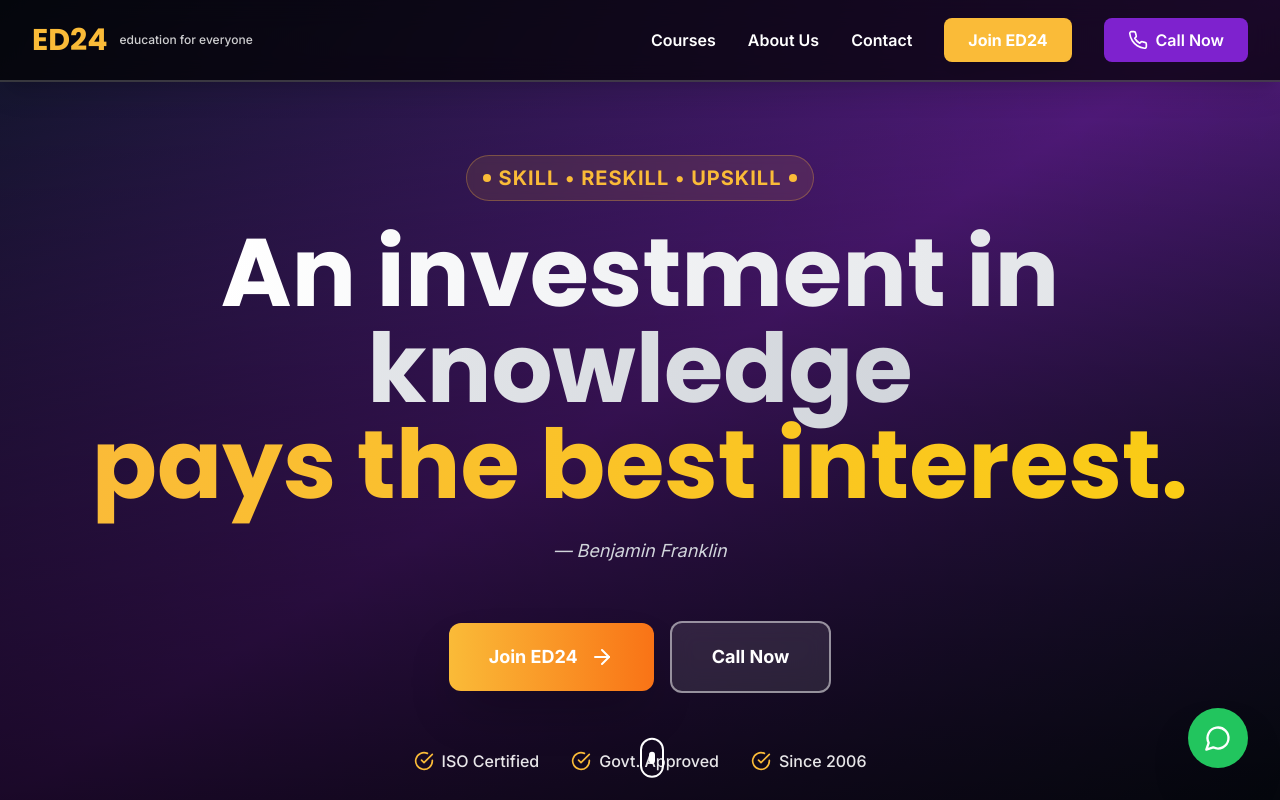
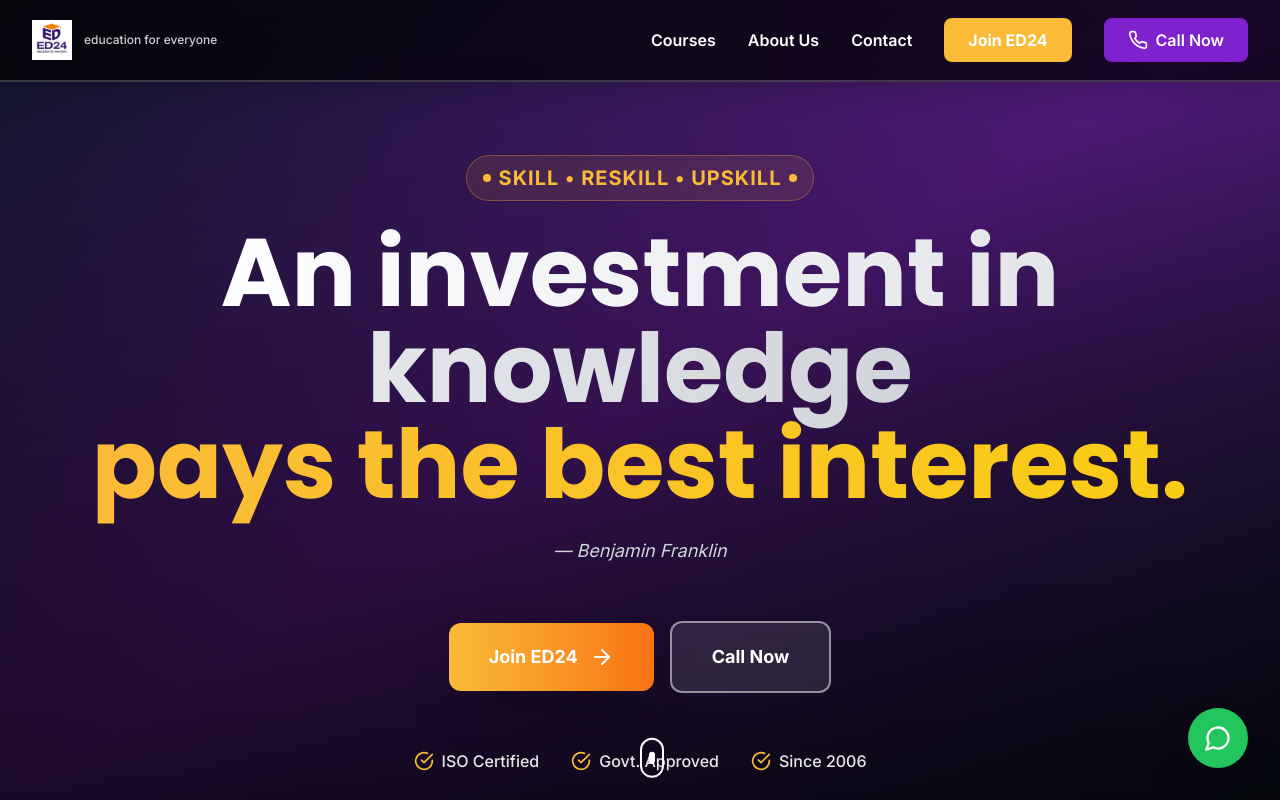
Before and after one commit to RaviparaliyaRP/ED24, a Next.js app: page / in a window 1280 px wide. Shown: the top 800 px of the page. Built offline with nearby package versions, Linux system fonts and the light colour scheme.

Commit message:
Add ED24 logo image to navbar

```diff
--- a/components/Navbar.tsx
+++ b/components/Navbar.tsx
@@ -35,9 +35,14 @@
         <div className="flex items-center justify-between h-20">
           {/* Logo */}
           <div className="flex items-center space-x-3 cursor-pointer" onClick={() => window.scrollTo({ top: 0, behavior: 'smooth' })}>
-            <div className="text-3xl font-bold font-heading text-ed24-orange">
-              ED24
-            </div>
+            <Image
+              src="/images/ed24-logo.jpeg"
+              alt="ED24 Logo"
+              width={120}
+              height={40}
+              className="h-10 w-auto"
+              priority
+            />
             <span className="text-xs text-white/80 font-medium hidden sm:block">
               education for everyone
             </span>
```
